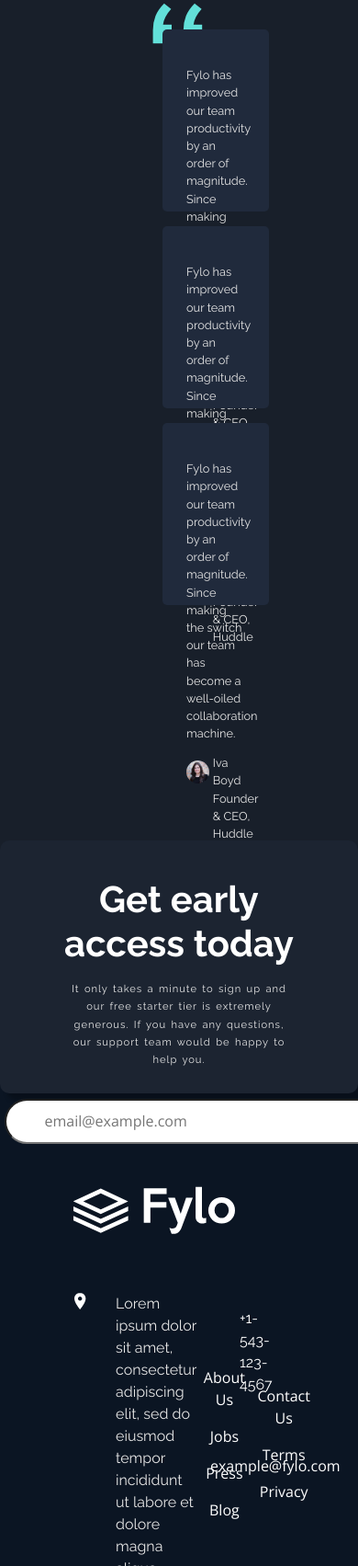
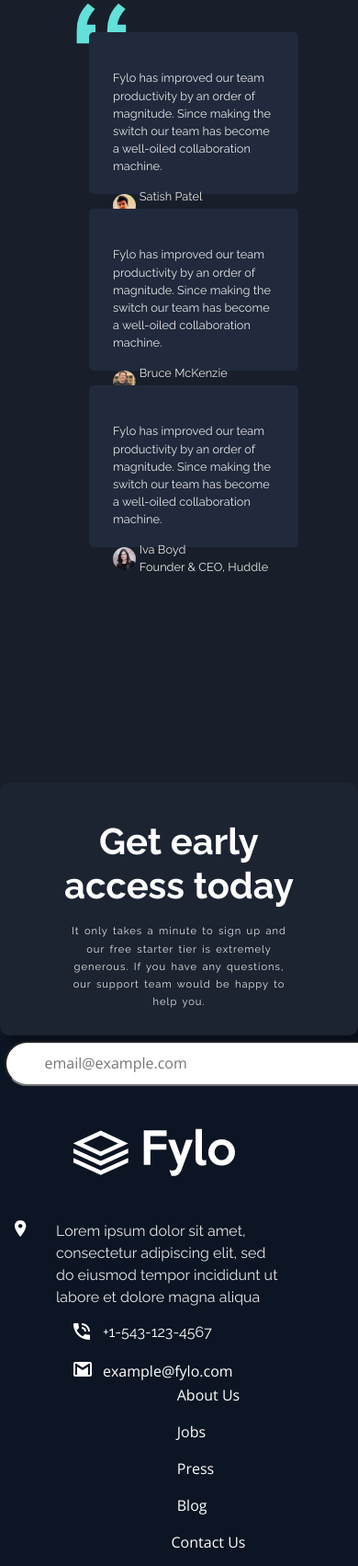
Before and after one commit to rohitdubey1352/fylo_dark_theme_landing_page.github.io, a plain HTML site: page index.html in a window 390 px wide. Shown: the part 2870-4573 px from the top of the page at 92% size. Drawn offline with nearby package versions, Linux system fonts and the light colour scheme.

Commit message:
Making responsive

```diff
--- a/index.html
+++ b/index.html
@@ -4,6 +4,7 @@
   <meta charset="UTF-8">
   <meta name="viewport" content="width=device-width, initial-scale=1.0"> <!-- displays site properly based on user's device -->
   <link rel="stylesheet" href="https://maxcdn.bootstrapcdn.com/bootstrap/4.4.1/css/bootstrap.min.css">
+  <!-- <link rel="stylesheet" href="bootstrap.min.css"> -->
   <link rel="icon" type="image/png" sizes="32x32" href="./images/favicon-32x32.png">
   <link rel="stylesheet" href="https://cdnjs.cloudflare.com/ajax/libs/font-awesome/4.7.0/css/font-awesome.css">
   <title>Frontend Mentor | Fylo landing page with dark theme and features grid</title>
@@ -131,7 +132,7 @@
 <section class="testimonials" id="testimnlsdiv">
   <div class="testimonial-card--div">
     <img class="quote" src="images/bg-quotes.png" alt="quote"/>
-    <div class="row pl-5">
+    <div class="row">
       <div class="box col-lg-4 col-md-4 col-12">
         <p>
           Fylo has improved our team productivity by an order of magnitude.
@@ -228,8 +229,8 @@
 <section class="footer">
   <div class="footer-content">
     <div class="fotr-logo"><img src="images/logo.svg" alt="fotrlogo"></div>
-    <div class="row row-cols-5 pt-5">
-      <div class="col location-part">
+    <div class="row row-cols-5 pt-5 d-flex justify-content-center align-items-start text-align-left">
+      <div class="col-lg-2 col-12 location-part">
         <img src="images/icon-location.svg" alt="location">
         <p>
           Lorem ipsum dolor sit amet, consectetur adipiscing elit, sed do eiusmod tempor incididunt ut labore et
@@ -237,7 +238,7 @@
         </p>
       </div>
 
-      <div class="col info pt-2">
+      <div class="col-lg-2 col-12 info">
         <img src="images/icon-phone.svg" class="phone" alt="phone">
         <p>+1-543-123-4567</p>
         <br>
@@ -245,7 +246,7 @@
         <a href="mailto:example@fylo.com">example@fylo.com</a>
       </div>
 
-      <div class="col aboutsectn">
+      <div class="col-lg-2 col-12 aboutsectn">
         <ul class="navbar-nav m-auto">
           <li class="nav-item">
             <a class="nav-link" href="#">About Us</a>
@@ -262,7 +263,7 @@
         </ul>
       </div>
 
-      <div class="col Contact">
+      <div class="col-lg-2 col-12 Contact">
         <ul class="navbar-nav m-auto">
           <li class="nav-item">
             <a class="nav-link" href="#">Contact Us</a>
@@ -276,7 +277,7 @@
         </ul>
       </div>
 
-      <div class="col social-media">
+      <div class="col-lg-2 col-12 social-media">
         <a href="https://www.facebook.com/rohitdubey1352/"><i class="fa fa-facebook" aria-hidden="true"></i></a>
         <a href="https://twitter.com/"><i class="fa fa-twitter" aria-hidden="true"></i></a>
         <a href="https://www.instagram.com/rd_web_developer/"><i class="fa fa-instagram" aria-hidden="true"></i></a>
@@ -285,11 +286,11 @@
     </div>
   </div>
 
-  <div class="copyright text-center py-3">
+  <!-- <div class="copyright text-center py-3">
     <small>Challenge by <a  class="challenger" href="https://www.frontendmentor.io?ref=challenge" target="_blank" rel="noopener"><span>Frontend Mentor</span></a>. Coded by
       <a class="completedby" href="https://www.frontendmentor.io/profile/rohitdubey1352" target="_blank" rel="noopener"><span>Rohit Dubey</span></a>.
     </small>
-  </div>
+  </div> -->
 </section>
 
 
--- a/style.css
+++ b/style.css
@@ -226,17 +226,18 @@
 .testimonials{
     background-color: hsl(217, 27%, 13%);
     margin: 8rem 0rem 22.5rem 0;
-    padding: 0 8rem;
+    padding: 0 6rem;
 }
 
 .quote{
-    padding-left: 2.4rem;
+    margin-bottom: 0.2rem;
+    margin-left: -0.8rem;
 }
 
 .box{
     width: 100%;
     max-width: 22.3125rem;
-    height: 12.375rem;
+    height: 11rem;
     position: relative;
     background: var(--Dark-Blue-test);
     border-radius: 0.3125rem;
@@ -343,6 +344,113 @@
     border-radius: 2.14285625rem;
 }
 
+/* newslatter end */
+/* footer */
+.footer{
+    width: 100%;
+    height: 34%;
+    /* height: 32rem; */
+    max-height: 100%;
+    background: var(--Dark-Blue-ftr);
+}
+
+.footer a:hover{
+    text-decoration: none;
+    color: var(--White);
+}
+
+.footer .footer-content{
+    padding: 15rem 1rem 1rem 5rem;
+}
+
+.location-part{
+    position: relative;
+    display: flex;
+    justify-content: space-around;
+    align-items: flex-start;
+    flex-direction: row;
+    left: -4rem;
+    /* padding: 1rem; */
+}
+
+.location-part p{
+    padding-left: 2rem;
+}
+
+.info{
+    position: relative;
+    display: flex;
+    justify-content: center;
+    align-items: start;
+    flex-direction: column;
+    /* left: 9rem; */
+}
+
+
+.info p{
+    position: absolute;
+    color: var(--White);
+    font-weight: 500;
+    padding-left: 2rem;
+    padding-bottom: 1.4rem;
+}
+
+.info a{
+    position: absolute;
+    padding-top: 2.8rem;
+    padding-left: 2rem;
+}
+
+.footer .aboutsectn{
+    display: flex;
+    justify-content: center;
+    align-items: center;
+    /* padding-left: 12rem; */
+}
+
+.footer .Contact{
+    display: flex;
+    justify-content: center;
+    align-items: center;
+}
+
+
+.social-media{
+    display: flex;
+    justify-content: center;
+    align-items: center;
+}
+
+.social-media a{
+    padding: .4rem;
+    margin: 0 .3rem;
+    border: .02rem solid #fff;
+    border-radius: 50%;
+}
+
+.social-media a .fa{
+    padding: .4rem;
+}
+
+
+.social-media a .fa-facebook{
+    padding: .4rem .5rem .4rem .5rem;
+}
+
+.copyright .challenger{
+    color: hsl(184, 98%, 52%);
+}
+
+.copyright .completedby{
+    font-weight: bold;
+    letter-spacing: .02rem;
+    background: -webkit-linear-gradient(hsl(184, 98%, 52%),hsl(120, 100%, 50%));
+    -webkit-background-clip: text;
+    -webkit-text-fill-color: transparent;
+}
+/* footer end */
+.attribution { font-size: 11px; text-align: center; }
+.attribution a { color: hsl(228, 45%, 44%); }
 @media(max-width: 375px){
     .newslatter-box{
         max-width: 300px;
@@ -387,109 +495,16 @@
         margin: 1rem .5rem;
         padding: 0 -3rem;
     }
+    .info{
+        padding: 1rem 0 1rem 0;
+        left: -3rem;
+    }
+    .aboutsectn{
+        padding: 1rem 0 1rem 0;
+        right: 10rem;
+    }
+    .Contact{
+        padding: 1rem 0 1rem 0;
+        right: 10rem;
+    }
 }
-/* newslatter end */
-/* footer */
-.footer{
-    width: 100%;
-    height: 34%;
-    /* height: 32rem; */
-    max-height: 100%;
-    background: var(--Dark-Blue-ftr);
-}
-
-.footer a:hover{
-    text-decoration: none;
-    color: var(--White);
-}
-
-.footer .footer-content{
-    padding: 15rem 1rem 1rem 5rem;
-}
-
-.info{
-    padding-left: 4.2rem;
-    /* left: 9rem; */
-}
-
-
-.info .phone{
-    position: relative;
-    top: 1.5rem;
-}
-
-.info p{
-    color: var(--White);
-    font-weight: 500;
-    padding-left: 4rem;
-}
-
-.info a{
-    padding-left: 2rem;
-}
-
-.footer .aboutsectn{
-    display: flex;
-    justify-content: center;
-    align-items: center;
-    text-align: center;
-    /* padding-left: 12rem; */
-}
-
-.footer .Contact{
-    display: flex;
-    justify-content: center;
-    align-items: center;
-    text-align: center;
-}
-
-.location-part{
-    position: relative;
-    display: flex;
-    justify-content: space-around;
-    align-items: flex-start;
-    flex-direction: row;
-    text-align: left;
-    padding: 1rem;
-}
-
-.location-part p{
-    padding-left: 2rem;
-}
-
-.social-media{
-    display: flex;
-    justify-content: center;
-    align-items: center;
-}
-
-.social-media a{
-    padding: .4rem;
-    margin: 0 .3rem;
-    border: .02rem solid #fff;
-    border-radius: 50%;
-}
-
-.social-media a .fa{
-    padding: .4rem;
-}
-
-
-.social-media a .fa-facebook{
-    padding: .4rem .5rem .4rem .5rem;
-}
-
-.copyright .challenger{
-    color: hsl(184, 98%, 52%);
-}
-
-.copyright .completedby{
-    font-weight: bold;
-    letter-spacing: .02rem;
-    background: -webkit-linear-gradient(hsl(184, 98%, 52%),hsl(120, 100%, 50%));
-    -webkit-background-clip: text;
-    -webkit-text-fill-color: transparent;
-}
-/* footer end */
-.attribution { font-size: 11px; text-align: center; }
-.attribution a { color: hsl(228, 45%, 44%); }
```
